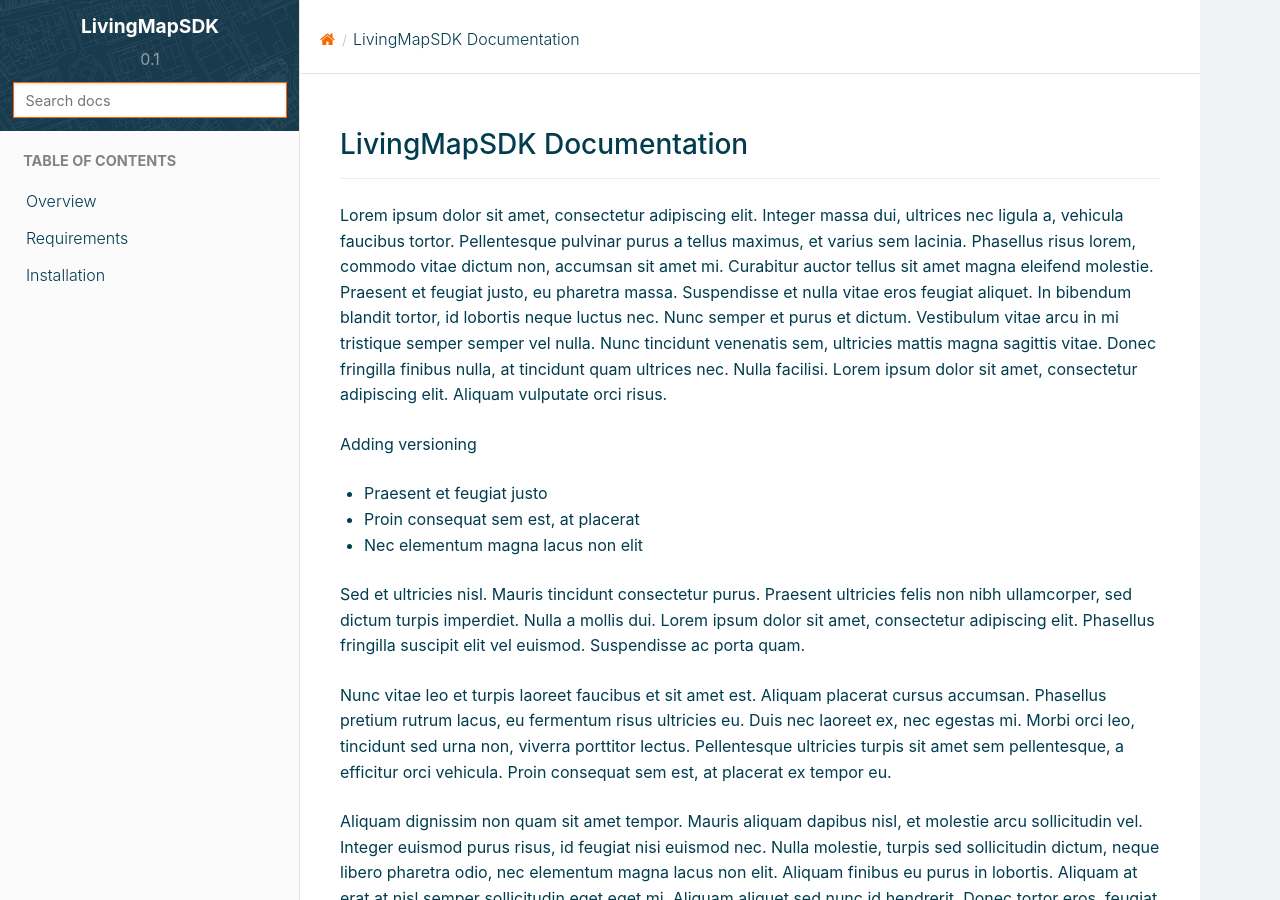
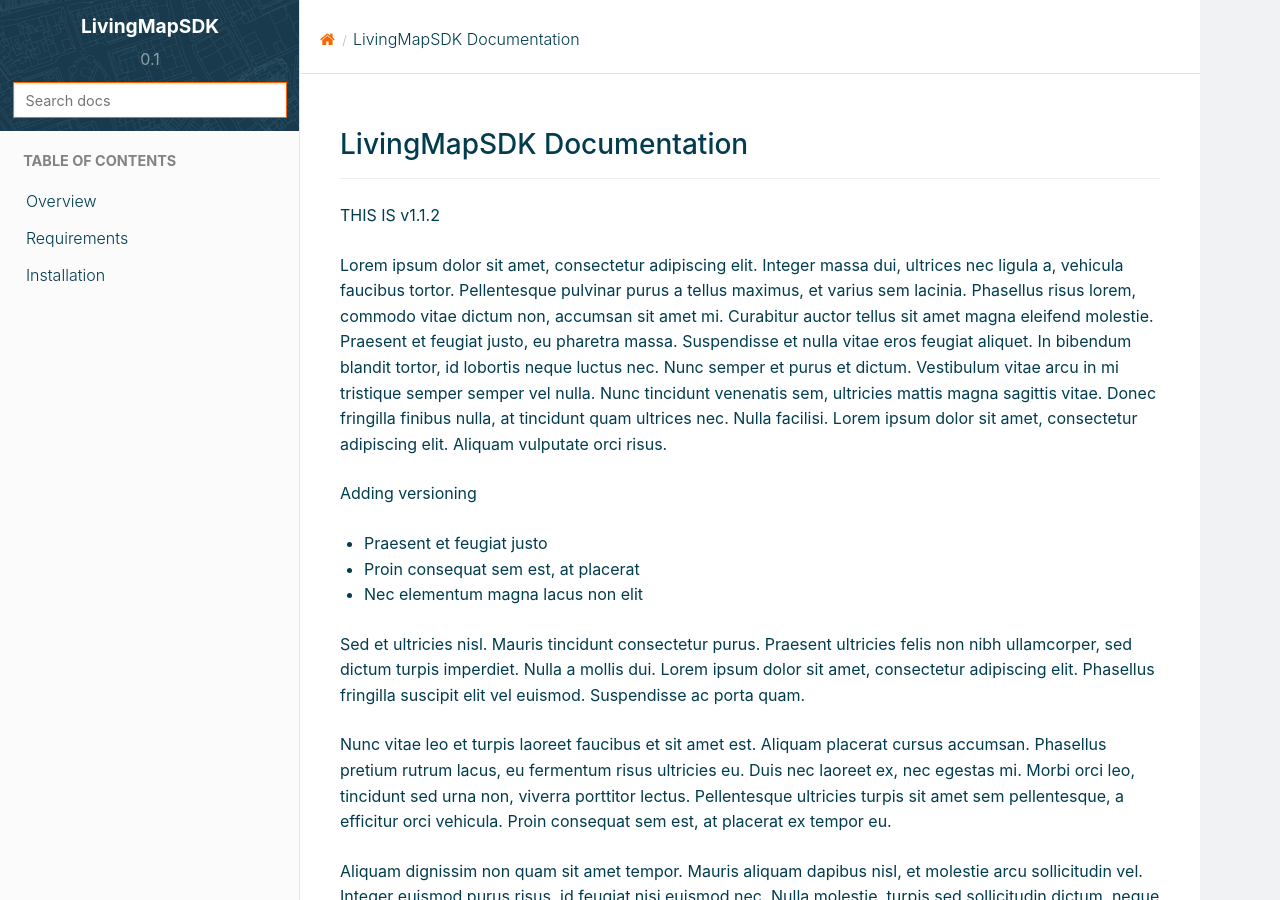
Before and after one commit to iamphilrae/livingmap-docs-testbed, a Sphinx documentation site: the page built from source/index.rst, in a window 1280 px wide and 900 px high. Built offline with Sphinx 7.4.7 and the Read the Docs theme 2.0.0, drawn with Linux system fonts in a browser that asks for light colours.

Commit message:
Testing v1.1.2

```diff
--- a/source/index.rst
+++ b/source/index.rst
@@ -3,6 +3,8 @@
 ==========================
 LivingMapSDK Documentation
 ==========================
+
+THIS IS v1.1.2
 
 Lorem ipsum dolor sit amet, consectetur adipiscing elit. Integer massa dui, ultrices nec ligula a, vehicula faucibus tortor. Pellentesque pulvinar purus a tellus maximus, et varius sem lacinia. Phasellus risus lorem, commodo vitae dictum non, accumsan sit amet mi. Curabitur auctor tellus sit amet magna eleifend molestie. Praesent et feugiat justo, eu pharetra massa. Suspendisse et nulla vitae eros feugiat aliquet. In bibendum blandit tortor, id lobortis neque luctus nec. Nunc semper et purus et dictum. Vestibulum vitae arcu in mi tristique semper semper vel nulla. Nunc tincidunt venenatis sem, ultricies mattis magna sagittis vitae. Donec fringilla finibus nulla, at tincidunt quam ultrices nec. Nulla facilisi. Lorem ipsum dolor sit amet, consectetur adipiscing elit. Aliquam vulputate orci risus.
 
```
